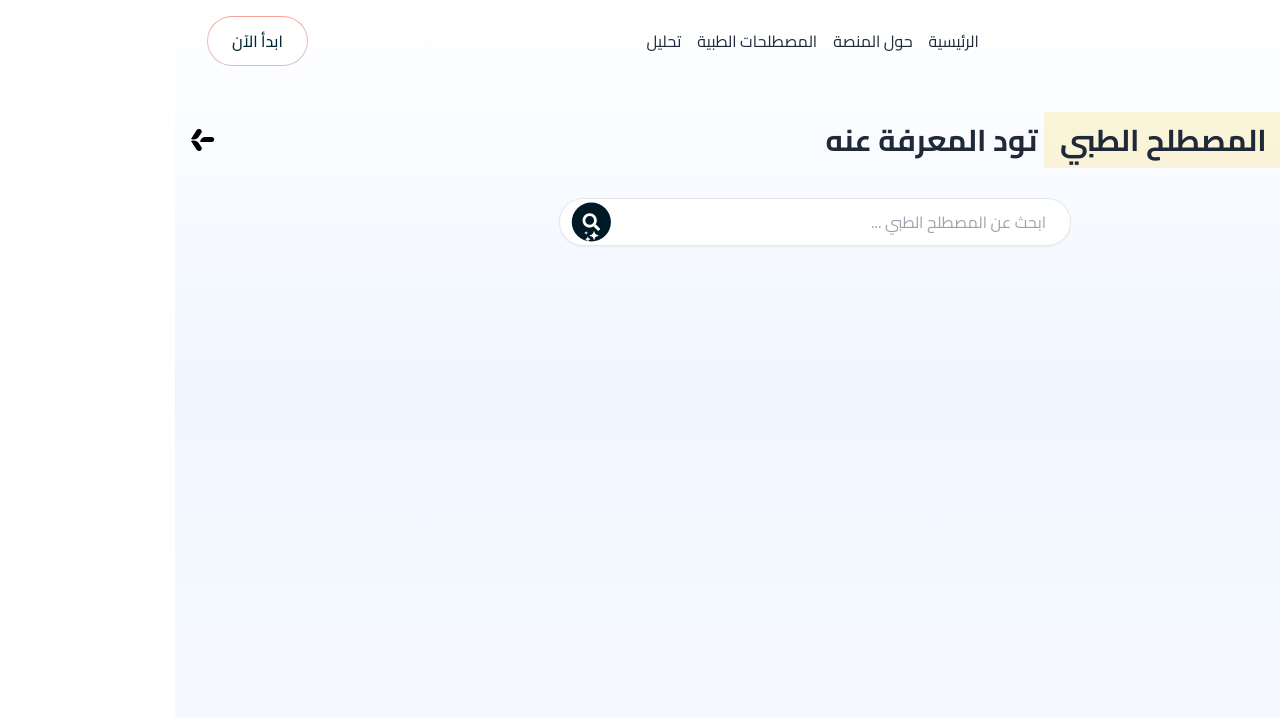
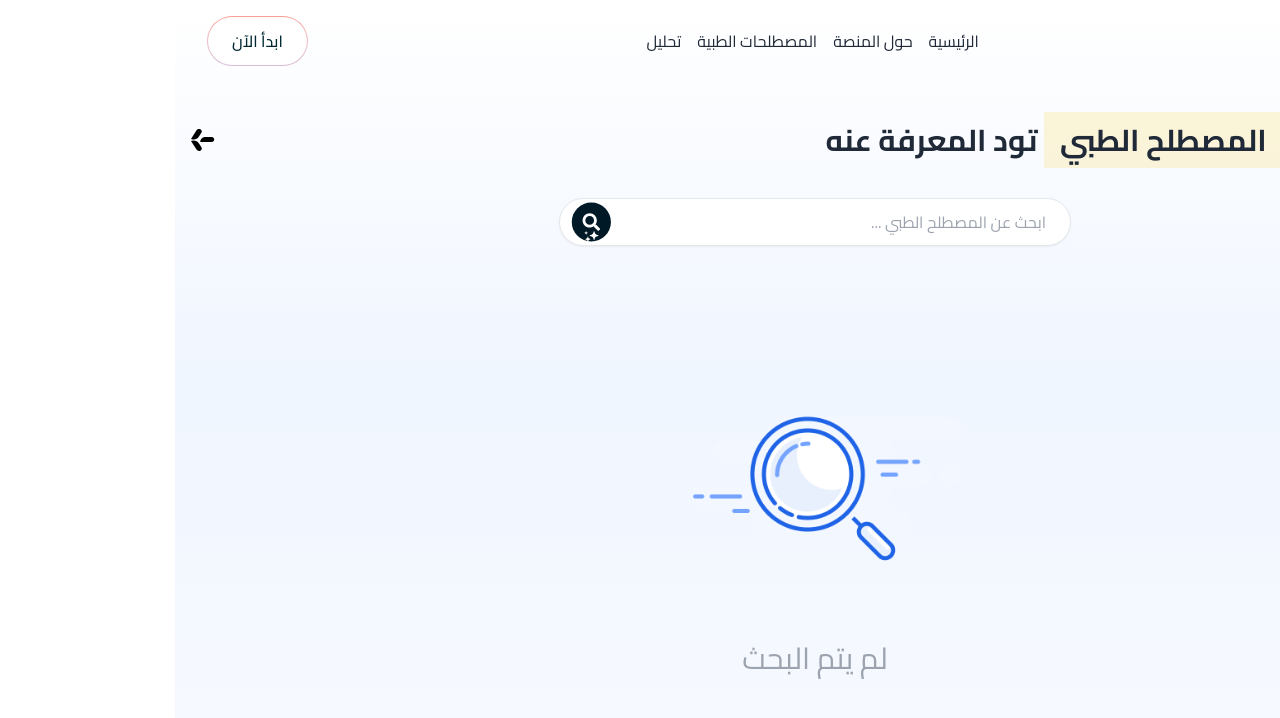
Before and after one commit to Yousef-Alsaadan/Eyfad-project, a React (Vite) app in the folder frontend/: page /terms in a window 1280 px wide. Shown: the top 718 px of the page. Built offline with nearby package versions, Linux system fonts and the light colour scheme.

Commit message:
add empty state icon

```diff
--- a/frontend/src/Components/user/ResultHistory.jsx
+++ b/frontend/src/Components/user/ResultHistory.jsx
@@ -4,6 +4,10 @@ import Title from "../Title";
 import NavBar from "../NavBar";
 import { useNavigate } from "react-router-dom";
 import axios from "axios";
+
+import emptyProfileIcon from "../../Images/emptyProfileIcon.png";
+import { Link } from "react-router-dom";
+
 function ResultHistory() {
   const navigate = useNavigate();
   const [reports, setReports] = useState([]);
@@ -31,6 +35,22 @@ function ResultHistory() {
 
         <div className="grid grid-cols-1 md:grid-cols-2 gap-2 mt-5">
           {console.log(reports)}
+          {reports.length == 0 ? (
+            <div className="flex flex-col w-full items-center justify-center col-span-2">
+              <img src={emptyProfileIcon} className="h-[330px] object-cover" />
+              <h1 className="text-3xl text-gray-400 text-center">
+                اكتشف نتائج تقريرك بسرعة مع الذكاء الاصطناعي
+              </h1>
+              <Link
+                to="/report"
+                className={`border border-blue-600 font-bold mt-4 bg-transparent text-blue-600 py-2 px-4 rounded-lg hover:text-white hover:bg-blue-600 focus:outline-none focus:ring-2 focus:ring-blue-900 focus:ring-opacity-50 transition duration-300 ease-in-out shadow-sm hover:shadow-md active:shadow-lg transform active:scale-95`}
+              >
+                تحليل
+              </Link>
+            </div>
+          ) : (
+            ""
+          )}
           {reports != []
             ? reports.map((el) => (
                 <Card
--- a/frontend/src/pages/MedicalTerms.jsx
+++ b/frontend/src/pages/MedicalTerms.jsx
@@ -4,6 +4,8 @@ import NavBar from "../Components/NavBar";
 import Footer from "../Components/Footer";
 import Title from "../Components/Title";
 import InfoBox from "../Components/InfoBox";
+
+import emptySearchIcon from "../Images/emptySearchIcon.png";
 
 function MedicalTerms() {
   const [searchTerm, setSearchTerm] = useState("");
@@ -132,18 +134,22 @@ function MedicalTerms() {
           </div>
 
           {/* Info Box */}
-          {searchTerm === "" && !result
-            ? ""
-            : result && (
+          {!result ? (
+            <div className="flex flex-col">
+              <img src={emptySearchIcon} className="h-[330px] object-cover" />
+              <h1 className="text-3xl text-gray-400">لم يتم البحث</h1>
+            </div>
+          ) : (
+            result && (
               <InfoBox
                 title={` ${searchTerm}`}
                 description={
                   <div style={{ direction: "rtl", textAlign: "right" }}>
-                      {formatResult(result)}{" "}
-                      {/* Format and display the result */}
+                    {formatResult(result)} {/* Format and display the result */}
                   </div>
                 }
               />
+            )
           )}
 
           {/* Error Message */}
```
Also changed, not shown: frontend/src/Images/emptyProfileIcon.png (added), frontend/src/Images/emptySearchIcon.png (added). Lines whose indentation alone changed are shown as unchanged.
